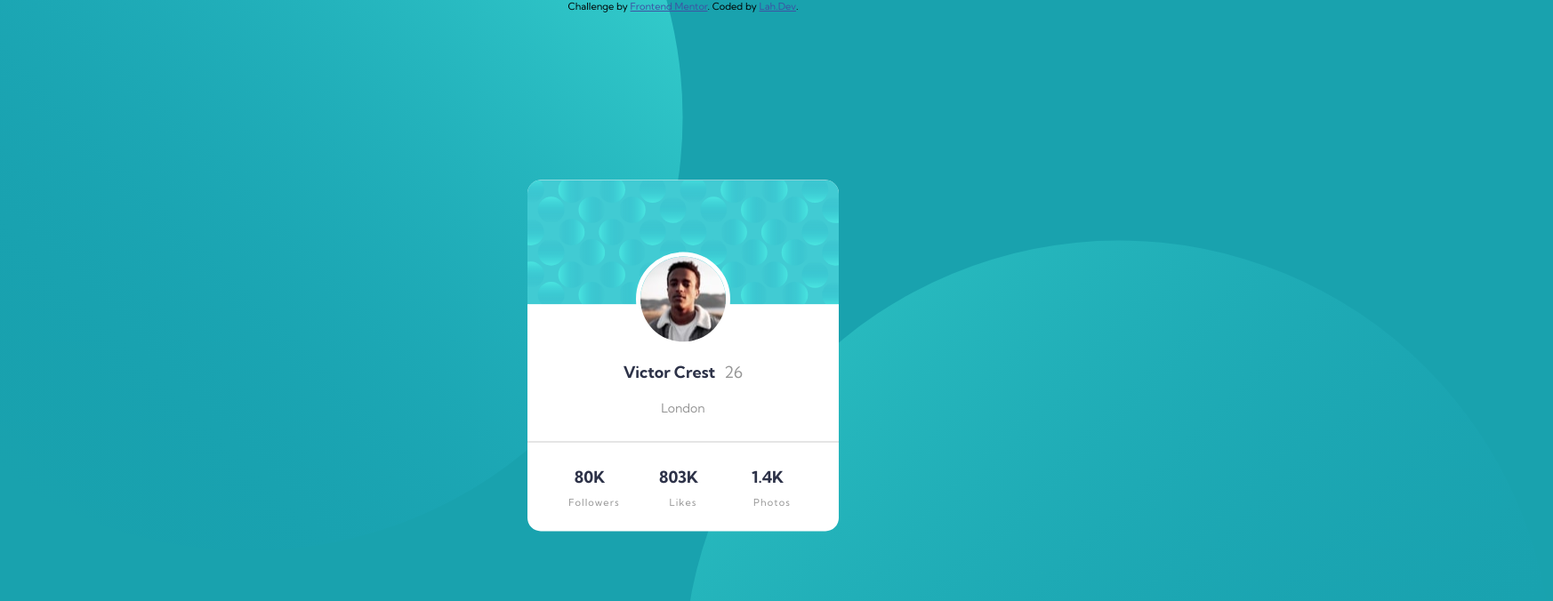
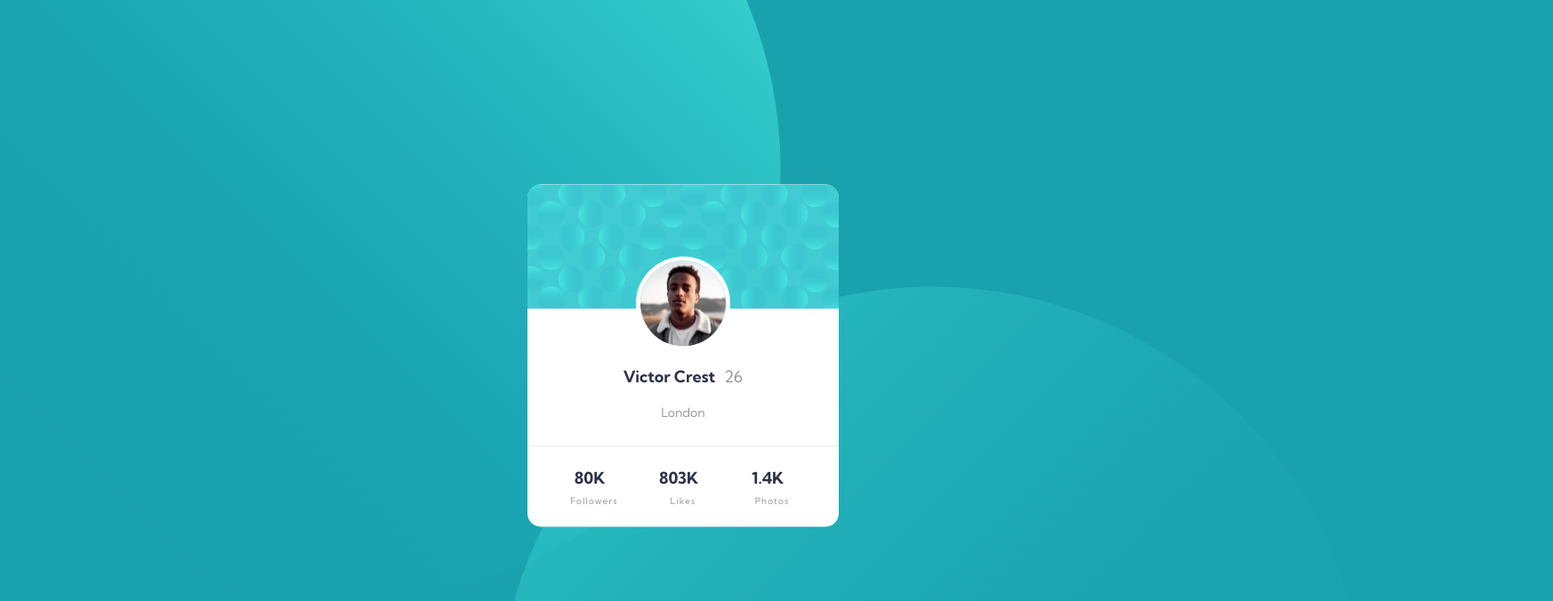
Before and after one commit to LaH-DeV/profile-card-component, a plain HTML site: page index.html in a window 1536 px wide. Shown: the top 676 px of the page at 89% size, 1746 px wide, since content can reach past the window. Drawn offline with Linux system fonts and the light colour scheme.

Commit message:
final commit

```diff
--- a/style.css
+++ b/style.css
@@ -23,6 +23,7 @@ p {
 
 
 body {
+
     overflow: hidden;
     font-family: 'Kumbh Sans', sans-serif;
     background-color: var(--color-dark-cyan);
@@ -112,16 +113,17 @@ h2 {
 .stats {
     align-items: center;
     justify-content: center;
-    border-top: 1px solid #ccc;
+    border-top: 1px solid #cccccc80;
     display: flex;
 }
 
 .stat p {
-    margin-top: 10px;
+    font-size: 10px;
+    margin-top: 8px;
 }
 
 .stat {
-    height: 100px;
+    height: 90px;
     width: 100px;
     display: flex;
     flex-direction: column;
@@ -133,5 +135,32 @@ h2 {
 
 
 
-.attribution { font-size: 11px; text-align: center; }
-.attribution a { color: hsl(228, 45%, 44%); }
+
+.attribution {
+    font-size: 11px;
+    text-align: center;
+    position: absolute;
+    bottom: 20px;
+    left: 50%;
+    color: white;
+    transform: translate(-50%); }
+.attribution a {color: hsl(86, 77%, 58%); }
+
+
+
+
+@media screen and (min-width:1440px) {
+    .background img:nth-last-of-type(1) {
+        right: 0;
+        left: unset;
+        top: unset;
+        bottom: -500px;
+    }
+
+    .background img:nth-last-of-type(2) {
+        left: -100px;
+        right: unset;
+        bottom: unset;
+        top: -300px;
+    }
+}
```
Also changed, not shown: screen-m.jpg (added), screenshot.jpg (added), 2 other files.
